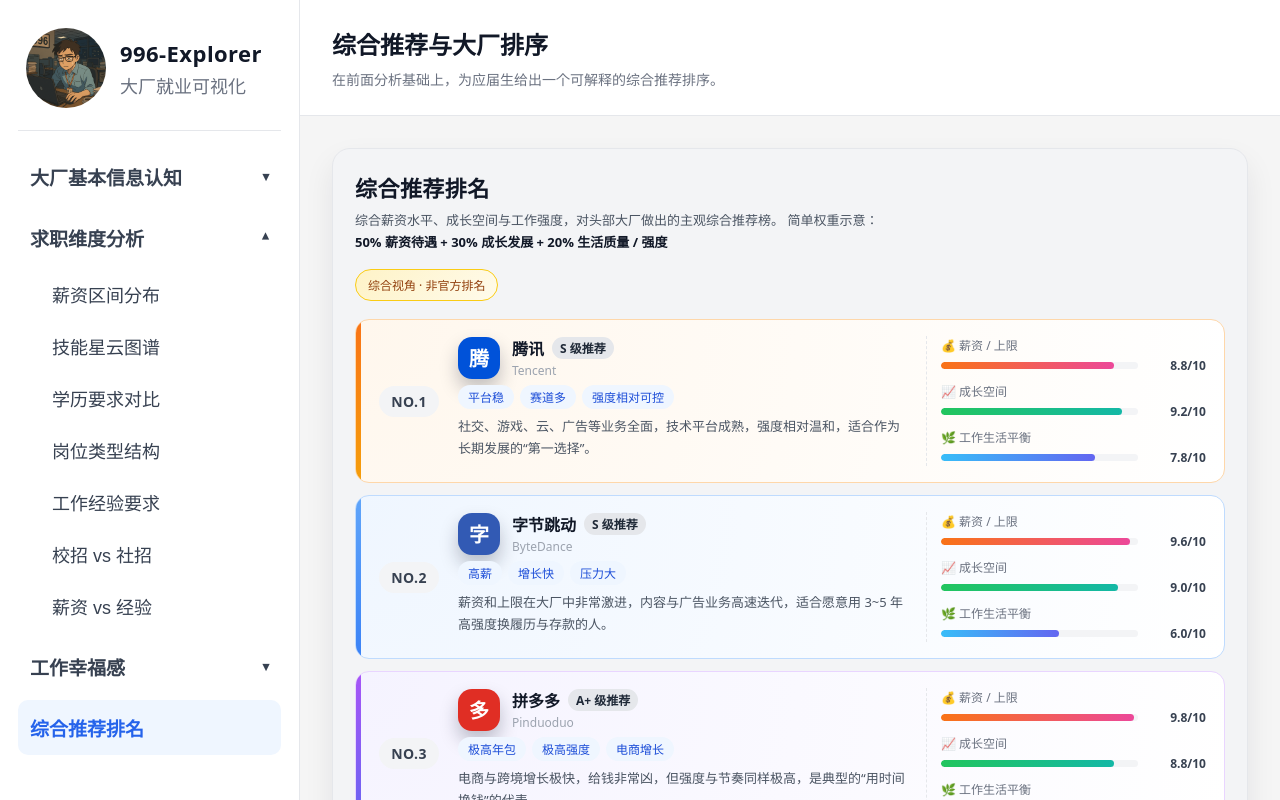
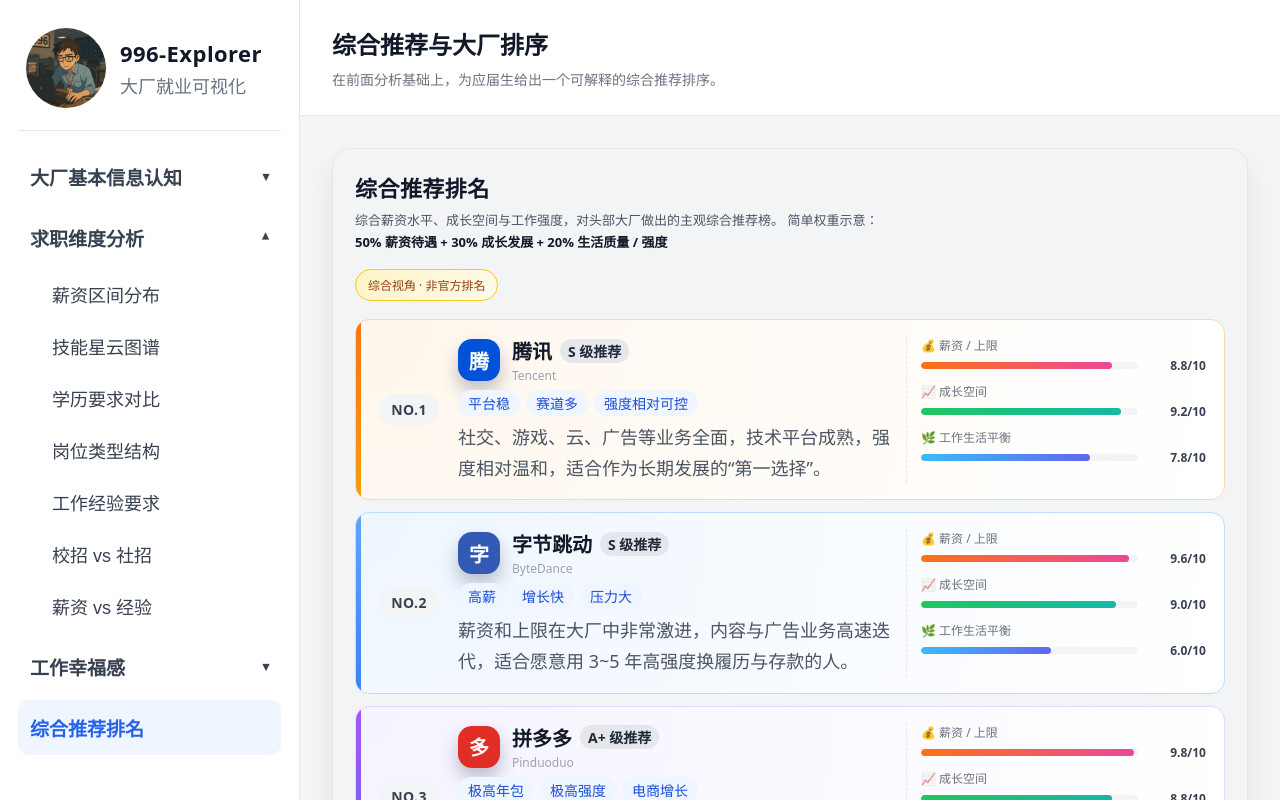
Before and after one commit to YSChen123/996-Explorer, a Vue app in the folder frontend/: page / in a window 1280 px wide. Both pictures are taken after a click on the button "综合推荐排名". Shown: the top 800 px of the page. Built offline with nearby package versions, Linux system fonts and the light colour scheme.

Commit message:
final version 3

```diff
--- a/frontend/src/components/ComprehensiveRanking.vue
+++ b/frontend/src/components/ComprehensiveRanking.vue
@@ -451,7 +451,7 @@
 }
 
 .ranking-name-zh {
-  font-size: 16px;
+  font-size: 20px;
   font-weight: 700;
   color: #111827;
   display: flex;
@@ -460,7 +460,7 @@
 }
 
 .ranking-tag-level {
-  font-size: 12px;
+  font-size: 14px;
   color: #1f2937;
   background: #e5e7eb;
   border-radius: 999px;
@@ -481,7 +481,7 @@
 }
 
 .ranking-chip {
-  font-size: 12px;
+  font-size: 14px;
   padding: 3px 10px;
   border-radius: 999px;
   background: #eff6ff;
@@ -491,15 +491,15 @@
 /* 描述文案 */
 .ranking-desc {
   margin: 0;
-  font-size: 13px;
+  font-size: 18px;
   line-height: 1.7;
   color: #4b5563;
 }
 
 /* 右侧评分条区域 */
 .ranking-score-panel {
-  width: 280px;
-  min-width: 240px;
+  width: 300px;
+  min-width: 260px;
   display: flex;
   flex-direction: column;
   gap: 8px;
```
